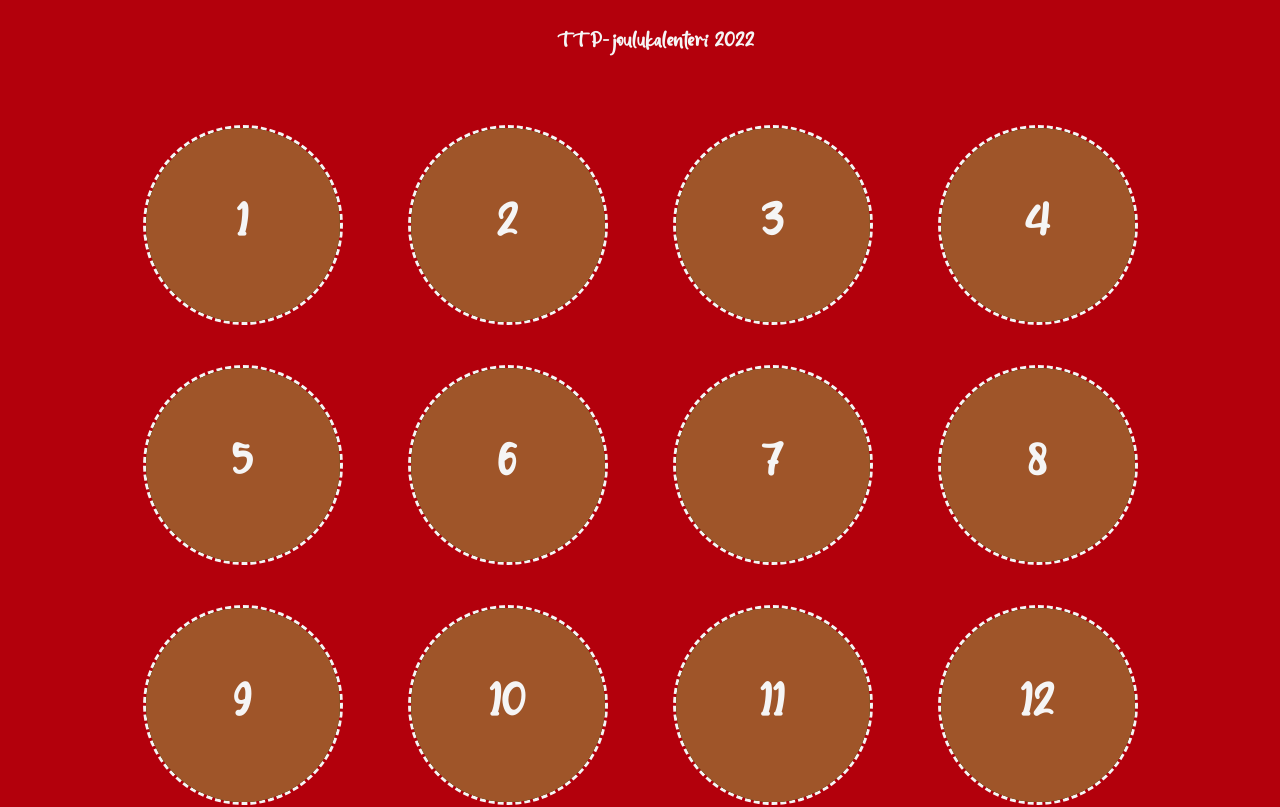
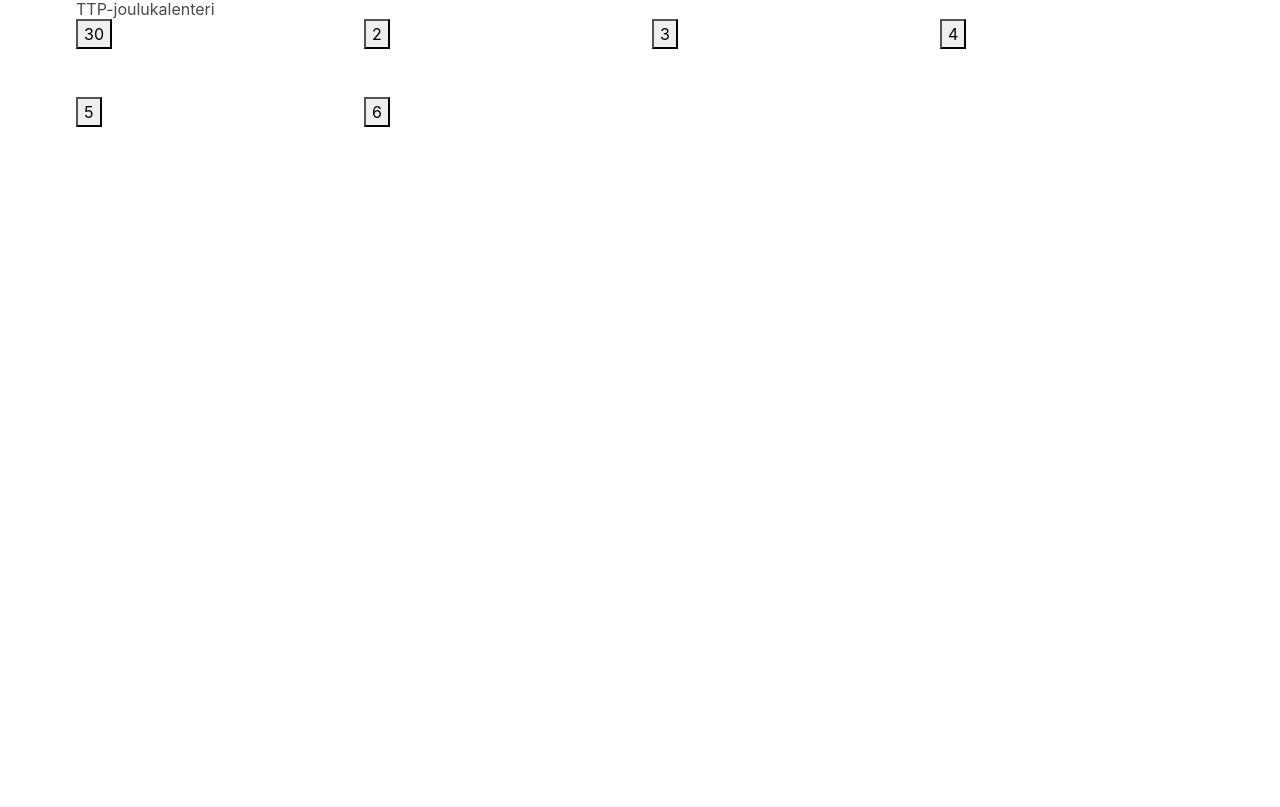
Before and after one commit to kimmothai/ttp-joulukalenteri, a React (Create React App) app: page / in a window 1280 px wide. Shown: the top 807 px of the page. Built offline with nearby package versions, Linux system fonts and the light colour scheme.

Commit message:
Rebuild with Bulma.css

```diff
--- /dev/null
+++ b/index.d.ts
@@ -0,0 +1,2 @@
+declare module '*.png'
+declare module '*.jpg'
--- a/package.json
+++ b/package.json
@@ -13,6 +13,7 @@
     "@types/react-dom": "^18.0.6",
     "@types/validator": "^13.7.7",
     "bootstrap": "^5.2.0",
+    "bulma": "^0.9.4",
     "date-fns": "^2.29.3",
     "gh-pages": "^4.0.0",
     "react": "^18.2.0",
--- a/public/index.html
+++ b/public/index.html
@@ -36,6 +36,7 @@
   </head>
   <body>
     <noscript>You need to enable JavaScript to run this app.</noscript>
+    <section class="container">
       <div id="root"></div>
       <!--
         This HTML file is a template.
@@ -47,5 +48,6 @@
         To begin the development, run `npm start` or `yarn start`.
         To create a production bundle, use `npm run build` or `yarn build`.
       -->
+    </section>
   </body>
 </html>
--- a/src/App.tsx
+++ b/src/App.tsx
@@ -1,6 +1,10 @@
 import Calendar from './pages/Calendar'
-import './App.css'
+// import './App.css'
 
 export default function App() {
-  return <Calendar></Calendar>
+  return (
+    <div className='app'>
+      <Calendar />
+    </div>
+  )
 }
--- a/src/components/Door.tsx
+++ b/src/components/Door.tsx
@@ -26,14 +26,51 @@ export default function Door(props: IDoor) {
 
   return (
     <div className={`door door-${day} p-0 my-3 rounded-circle mx-auto`}>
-      <div
-        className={`door-front d-flex justify-content-center align-items-center rounded-circle mx-auto ${
+      <button
+        className={`door-front d-flex justify-content-center align-items-center rounded-circle mx-auto border-0 ${
           isActive ? 'active' : ''
         }
         `}
+        data-bs-toggle='modal'
+        data-bs-target={`#day-${day}`}
         onClick={handleClick}
       >
         <p className='fs-1 text-center m-auto'>{locked}</p>
+      </button>
+      <div
+        className='modal fade'
+        id={`day-${day}`}
+        tabIndex={-1}
+        aria-hidden='true'
+      >
+        <div className='modal-fullscreen' style={{ opacity: 1 }}>
+          <div className='modal-content'>
+            <div className='modal-header'>
+              <h5 className='modal-title'>Modal title</h5>
+              <button
+                type='button'
+                className='btn-close'
+                data-bs-dismiss='modal'
+                aria-label='Close'
+              ></button>
+            </div>
+            <div className='modal-body'>
+              {day <= today ? topic : 'placeholder'}
+            </div>
+            <div className='modal-footer'>
+              <button
+                type='button'
+                className='btn btn-secondary'
+                data-bs-dismiss='modal'
+              >
+                Close
+              </button>
+              <button type='button' className='btn btn-primary'>
+                Save changes
+              </button>
+            </div>
+          </div>
+        </div>
       </div>
       <div
         className='door-back d-flex justify-content-center align-items-center p-3 rounded-circle mx-auto'
--- a/src/components/Footer.tsx
+++ b/src/components/Footer.tsx
@@ -1,7 +1,16 @@
 export default function Footer() {
+  const names = [
+    'Fyrkka-Pekka Setelius',
+    'xX_PIG_DESTROYER_Xx',
+    'Jeff Pesos',
+    'LinkedIn Pöhinä Ukko',
+    'Kimmo Thai'
+  ]
   return (
     <footer className='footer container-fluid p-3 m-3'>
-      <p className='text-end'>Kimmo Thai, 2022</p>
+      <p className='text-end'>
+        {names[Math.floor(Math.random() * names.length)]}, 2022
+      </p>
     </footer>
   )
 }
--- a/src/pages/Calendar.tsx
+++ b/src/pages/Calendar.tsx
@@ -1,122 +1,219 @@
-import Footer from '../components/Footer'
-import './Calendar.css'
-import Door, { IDoor } from '../components/Door'
+import 'bulma/css/bulma.css'
+import { useState } from 'react'
+import format from 'date-fns/format'
+import bffCool from './bff.jpg'
 
-const data: IDoor[] = [
-  {
-    day: 1,
-    topic: 'Vuoden uudet tuttavuudet: musiikki'
-  },
-  {
-    day: 2,
-    topic: 'https://create-react-app.dev/docs/deployment/'
-  },
-  {
-    day: 3,
-    topic: 'https://www.iltalehti.fi/'
-  },
-  {
-    day: 4,
-    topic: 'Topic: Suosikki-emote'
-  },
-  {
-    day: 5,
-    topic: '🐻'
-  },
-  {
-    day: 6,
-    topic: 'hii'
-  },
-  {
-    day: 7,
-    topic: 'haa'
-  },
-  {
-    day: 8,
-    topic: 'hee'
-  },
-  {
-    day: 9,
-    topic: ''
-  },
-  {
-    day: 10,
-    topic: ''
-  },
-  {
-    day: 11,
-    topic: ''
-  },
-  {
-    day: 12,
-    topic: ''
-  },
-  {
-    day: 13,
-    topic: ''
-  },
-  {
-    day: 14,
-    topic: ''
-  },
-  {
-    day: 15,
-    topic: ''
-  },
-  {
-    day: 16,
-    topic: ''
-  },
-  {
-    day: 17,
-    topic: ''
-  },
-  {
-    day: 18,
-    topic: ''
-  },
-  {
-    day: 19,
-    topic: ''
-  },
-  {
-    day: 20,
-    topic: ''
-  },
-  {
-    day: 21,
-    topic: ''
-  },
-  {
-    day: 22,
-    topic: ''
-  },
-  {
-    day: 23,
-    topic: ''
-  },
-  {
-    day: 24,
-    topic: 'Hyvää joulua!'
+// Types
+type Video = string
+type Image = string
+type Topic = string
+
+// Interfaces
+interface Data {
+  day: number
+  topic: string
+  mediaType: string
+}
+
+// Helper functions
+
+function chunk(array: Data[], size: number): Array<Data[]> {
+  const chunkedArr: Array<Data[]> = []
+  let index = 0
+  while (index < array.length) {
+    chunkedArr.push(array.slice(index, size + index))
+    index += size
   }
-]
+  return chunkedArr
+}
 
-export default function Calendar() {
+function openModal(el: Element) {
+  el.classList.add('is-active')
+}
+
+function closeModal(el: Element) {
+  el.classList.remove('is-active')
+}
+
+function closeAllModals() {
+  ;(document.querySelectorAll('.modal') || []).forEach(($modal) => {
+    closeModal($modal)
+  })
+}
+
+// Components
+
+function ModalTopic({ media }: { media: Topic }) {
+  return <p>Topic {media}</p>
+}
+function ModalVideo({ media }: { media: Video }) {
   return (
-    <div className='calendar container'>
-      <div className='container m-3 p-3'>
-        <h1 className='text-center'>TTP-joulukalenteri 2022</h1>
-      </div>
-      <div className='grid m-3 p-3'>
-        <div className='row g-2'>
-          {data.map((door) => (
-            <div className='col-sm-6 col-lg-3'>
-              <Door {...door} />
-            </div>
-          ))}
+    <div>
+      <iframe
+        width='480'
+        height='360'
+        src={`https://www.youtube.com/embed/${media}`}
+        title='YouTube video player'
+      ></iframe>
+      <p>
+        <a
+          href={`https://www.youtube.com/watch?v=${media}`}
+          rel='noopener noreferrer'
+          target='_blank'
+        >{`https://www.youtube.com/watch?v=${media}`}</a>
+      </p>
+    </div>
+  )
+}
+function ModalImage({ media }: { media: Image }) {
+  return <img src={media} alt='' height={300} width={300} />
+}
+
+function Door(props: Data) {
+  const { day, topic, mediaType } = props
+  const today = Number(format(new Date(), 'd'))
+
+  const [isActive, setIsActive] = useState(false)
+  const [locked, setLocked] = useState(String(day))
+
+  const handleClick = (el: Element) => {
+    if (day > today) {
+      setLocked('🎅')
+      setTimeout(() => setLocked(String(day)), 500)
+    }
+    if (day <= today) {
+      setIsActive((current) => !current)
+      openModal(el)
+    }
+  }
+  return (
+    <div className={`column is-3 block door door-${day}`} key={`column-${day}`}>
+      <button
+        className={`door-front  ${isActive ? 'active' : ''}
+        `}
+        type='button'
+        onClick={() =>
+          handleClick(document.getElementById(`doorModal-${day}`)!)
+        }
+      >
+        {locked}
+      </button>
+      <div className='modal' id={`doorModal-${day}`}>
+        <div className='modal-background'></div>
+        <div className='modal-card'>
+          <header className='modal-card-head'>
+            <p className='modal-card-title'>{`Luukku ${day}`}</p>
+          </header>
+          <div className='modal-card-body'>
+            {(() => {
+              switch (mediaType) {
+                case 'text':
+                  return (
+                    <ModalTopic
+                      {...{ media: day <= today ? topic : 'Tonttu kurkkii...' }}
+                    />
+                  )
+                case 'video':
+                  return (
+                    <ModalVideo
+                      {...{ media: day <= today ? topic : 'Tonttu kurkkii...' }}
+                    />
+                  )
+                case 'image':
+                  return (
+                    <ModalImage
+                      {...{ media: day <= today ? topic : 'Tonttu kurkkii...' }}
+                    />
+                  )
+                default:
+                  return <p>Tonttu kurkkii...</p>
+              }
+            })()}
+            <button
+              className='modal-close is-large'
+              aria-label='close'
+              onClick={() =>
+                closeModal(document.getElementById(`doorModal-${day}`)!)
+              }
+            ></button>
+          </div>
+          <footer className='modal-card-foot'></footer>
         </div>
-        <Footer></Footer>
       </div>
     </div>
   )
 }
+
+export default function Calendar() {
+  ;(
+    document.querySelectorAll(
+      '.modal-background, .modal-close, .modal-card-head .delete, .modal-card-foot .button'
+    ) || []
+  ).forEach(($close) => {
+    const $target = $close.closest('.modal')
+
+    $close.addEventListener('click', () => {
+      closeModal($target!)
+    })
+  })
+
+  document.addEventListener('keydown', (event) => {
+    const e = event || window.event
+
+    if (e.keyCode === 27) {
+      // Escape key
+      closeAllModals()
+    }
+  })
+
+  const data: Data[] = [
+    {
+      day: 30,
+      topic:
+        '1Lorem ipsum dolor sit amet, consectetur adipiscing elit, sed do eiusmod tempor incididunt ut labore et dolore magna aliqua. Aliquam eleifend mi in nulla.',
+      mediaType: 'text'
+    },
+    {
+      day: 2,
+      topic: '_ykAXB3JFy4',
+      mediaType: 'video'
+    },
+    {
+      day: 3,
+      topic: bffCool,
+      mediaType: 'image'
+    },
+    {
+      day: 4,
+      topic:
+        '4Lorem ipsum dolor sit amet, consectetur adipiscing elit, sed do eiusmod tempor incididunt ut labore et dolore magna aliqua. Aliquam eleifend mi in nulla.',
+      mediaType: 'text'
+    },
+    {
+      day: 5,
+      topic: 'n2wjjPmjIOk',
+      mediaType: 'video'
+    },
+    {
+      day: 6,
+      topic: bffCool,
+      mediaType: 'image'
+    }
+  ]
+
+  const rows = chunk(data, 4)
+  return (
+    <div className='calendar-jeejee'>
+      <h1>TTP-joulukalenteri</h1>
+      {rows.map((row) => {
+        return (
+          <div className='columns' key={`${row[0].day}`}>
+            {row.map((column: Data) => {
+              return <Door {...column} />
+            })}
+          </div>
+        )
+      })}
+    </div>
+  )
+}
--- a/tsconfig.json
+++ b/tsconfig.json
@@ -21,6 +21,7 @@
     "jsx": "react-jsx"
   },
   "include": [
-    "src"
+    "src",
+    "index.d.ts"
   ]
 }
```
Also changed, not shown: src/App.copy.tsx (added, +55 -0 lines), src/components/Modal.tsx (+8 -31 lines), src/pages/Calendar.copy.tsx (added, +122 -0 lines), src/pages/bff.jpg (added), 1 other file (tests, documents, lock files or other folders). Lines whose indentation alone changed are shown as unchanged.
